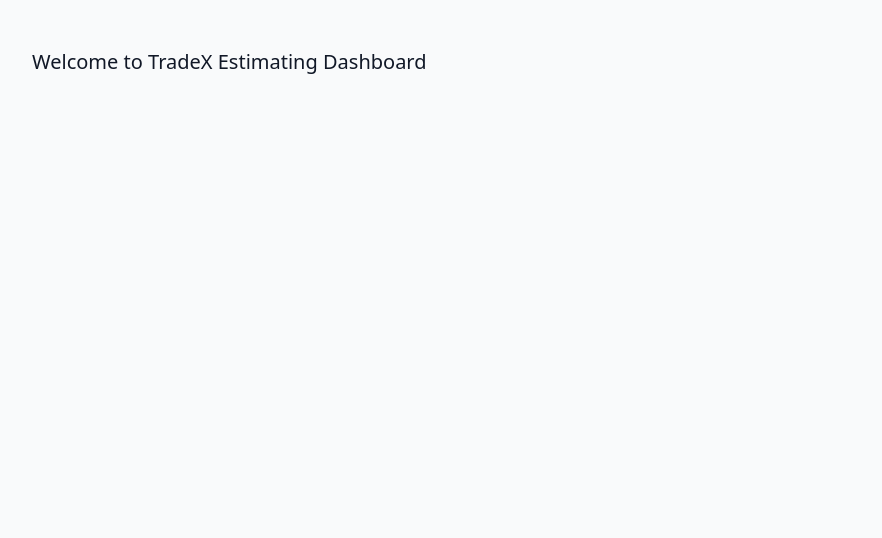
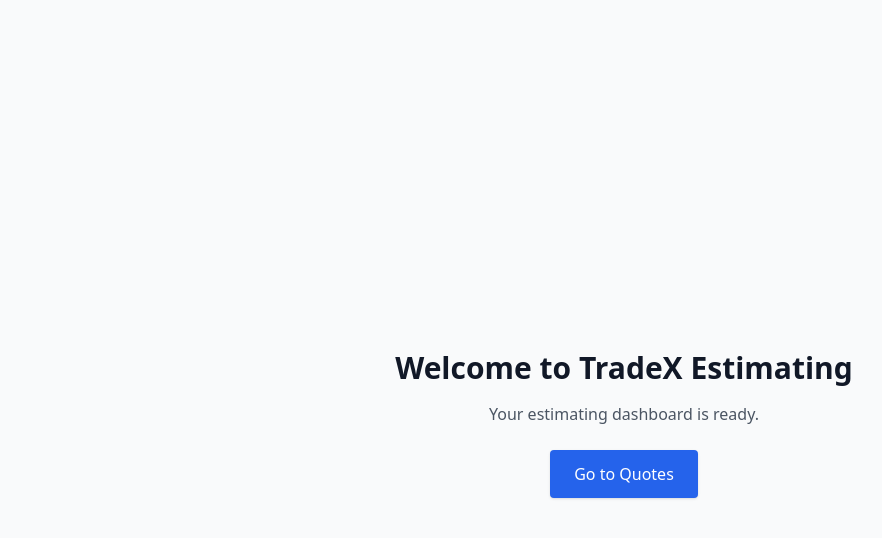
Before and after one commit to iain-armitage/TradeX.Estimating, a Next.js app: page / in a window 1280 px wide. Shown: the top 538 px of the page, without its empty margins (16-898 px from the left). Built offline with nearby package versions, Linux system fonts and the light colour scheme.

Commit message:
Add files via upload

```diff
--- a/app/page.tsx
+++ b/app/page.tsx
@@ -1,3 +1,16 @@
+'use client';
+import Link from 'next/link';
+
 export default function Home() {
-  return <div className='p-6 text-xl'>Welcome to TradeX Estimating Dashboard</div>;
+  return (
+    <main className="min-h-screen flex flex-col items-center justify-center text-center">
+      <h1 className="text-3xl font-bold mb-4">Welcome to TradeX Estimating</h1>
+      <p className="text-gray-600 mb-6">Your estimating dashboard is ready.</p>
+      <Link href="/quotes">
+        <button className="bg-blue-600 text-white px-6 py-3 rounded shadow hover:bg-blue-700 transition">
+          Go to Quotes
+        </button>
+      </Link>
+    </main>
+  );
 }
```
